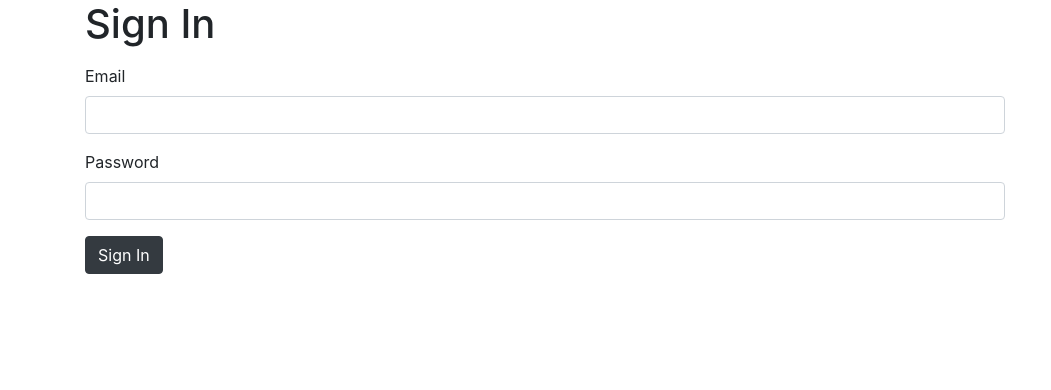
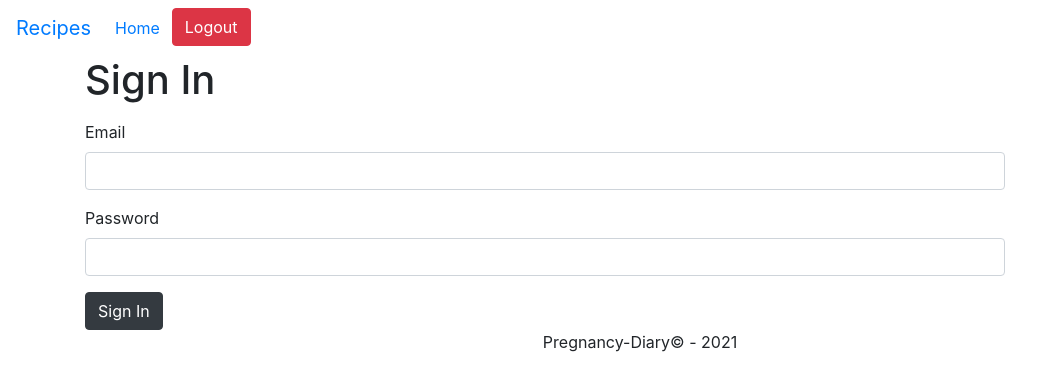
Before and after one commit to ChristinaNikolova/PregnancyDiary-React, a React (Create React App) app in the folder client/: page /login in a window 1280 px wide. Shown: the top 390 px of the page, without its empty margins (0-1051 px from the left). Built offline with nearby package versions, Linux system fonts and the light colour scheme; sample sign-in values are in the browser's storage.

Commit message:
add logout add Header and Footer start working on IsLoggedIn logic

```diff
--- a/client/src/App.js
+++ b/client/src/App.js
@@ -1,24 +1,45 @@
+import { useState, useEffect } from 'react';
 import { Route, Switch, Redirect } from 'react-router-dom';
 
+import * as authService from './services/authService.js'
+
 import Home from './components/Home/Home.jsx';
+import Header from './components/shared/Header/Header.jsx';
+import Footer from './components/shared/Footer/Footer.jsx';
+
 import Register from './components/Auth/Register/Register.jsx';
 import Login from './components/Auth/Login/Login.jsx';
 
 import './App.css';
 
 function App() {
+  const [hasToReload, setHasToReload] = useState(false);
+  const [isLoggedIn, setIsLoggedIn] = useState(false);
+  const [isAdmin, setIsAdmin] = useState(false);
+
+  useEffect(() => {
+    setIsLoggedIn(authService.isAuthenticated());
+    setIsAdmin(authService.isAdmin());
+    setHasToReload(false);
+  }, [hasToReload]);
+
+  const reload = () => {
+    setHasToReload(true);
+  }
+
   return (
     <div className="app">
+      <Header isLoggedIn={isLoggedIn} isAdmin={isAdmin} clickHandler={reload} />
       <Switch>
         <Route path='/' exact>
           <Redirect to='/home'></Redirect>
         </Route>
-        <Route path='/home' component={Home}></Route>
+        <Route path='/home' render={() => <Home isLoggedIn={isLoggedIn} />}></Route>
 
         <Route path='/register' component={Register}></Route>
-        <Route path='/login' component={Login}></Route>
-
+        <Route path='/login' render={() => <Login clickHandler={reload} />}></Route>
       </Switch>
+      <Footer />
     </div >
   );
 }
--- a/client/src/components/Auth/Login/Login.jsx
+++ b/client/src/components/Auth/Login/Login.jsx
@@ -1,11 +1,12 @@
 import { useState } from 'react';
+import { withRouter } from 'react-router-dom';
 import toastr from 'toastr';
 
 import Input from '../../shared/Input/Input.jsx';
 import * as validator from '../../../utils/validators/authValidator.js';
 import * as authService from '../../../services/authService.js';
 
-function Login({ history }) {
+function Login({ history, clickHandler }) {
     const [errorEmail, setErrorEmail] = useState('');
     const [errorPassword, setErrorPassword] = useState('');
 
@@ -30,6 +31,7 @@ function Login({ history }) {
                     localStorage.setItem('token', data['token']);
                     localStorage.setItem('username', data['username']);
                     localStorage.setItem('isAdmin', data['isAdmin']);
+                    clickHandler();
                     history.push('/');
                     toastr.success(data['message'], 'Success');
                 });
@@ -64,4 +66,4 @@ function Login({ history }) {
     );
 }
 
-export default Login;
+export default withRouter(Login);
--- /dev/null
+++ b/client/src/components/shared/Footer/Footer.jsx
@@ -0,0 +1,9 @@
+function Footer() {
+    return (
+        <div className="row">
+            <div className="col-md-12 text-center">Pregnancy-Diary&copy; - {new Date().getFullYear()}</div>
+        </div>
+    );
+}
+
+export default Footer;
--- /dev/null
+++ b/client/src/components/shared/Header/Header.jsx
@@ -0,0 +1,32 @@
+import { Link, withRouter } from 'react-router-dom';
+import toastr from 'toastr';
+
+import * as authService from '../../../services/authService.js';
+
+function Header({ isAdmin, isLoggedIn, clickHandler, history }) {
+    const logout = () => {
+        authService.logout();
+        toastr.success('Successful logout', 'Success');
+        history.push('/');
+        clickHandler();
+    }
+
+    return (
+        <div className="header-wrapper">
+            <nav className="navbar navbar-expand-lg">
+                <Link to="/home" className="navbar-brand">Recipes</Link>
+                <div className="collapse navbar-collapse">
+                    <ul className="navbar-nav">
+                        <li className="nav-item active"><Link to="/" className="nav-link">Home </Link>
+                        </li>
+                        {!isLoggedIn && <li className="nav-item"><Link to="/login" className="nav-link">Login</Link></li>}
+                        {!isLoggedIn && <li className="nav-item"><Link to="/register" className="nav-link">Register</Link></li>}
+                        {isLoggedIn && <li className="nav-item"><button className="btn btn-danger ml-1" type="button" onClick={logout}>Logout</button></li>}
+                    </ul>
+                </div>
+            </nav>
+        </div>
+    );
+}
+
+export default withRouter(Header);
```
